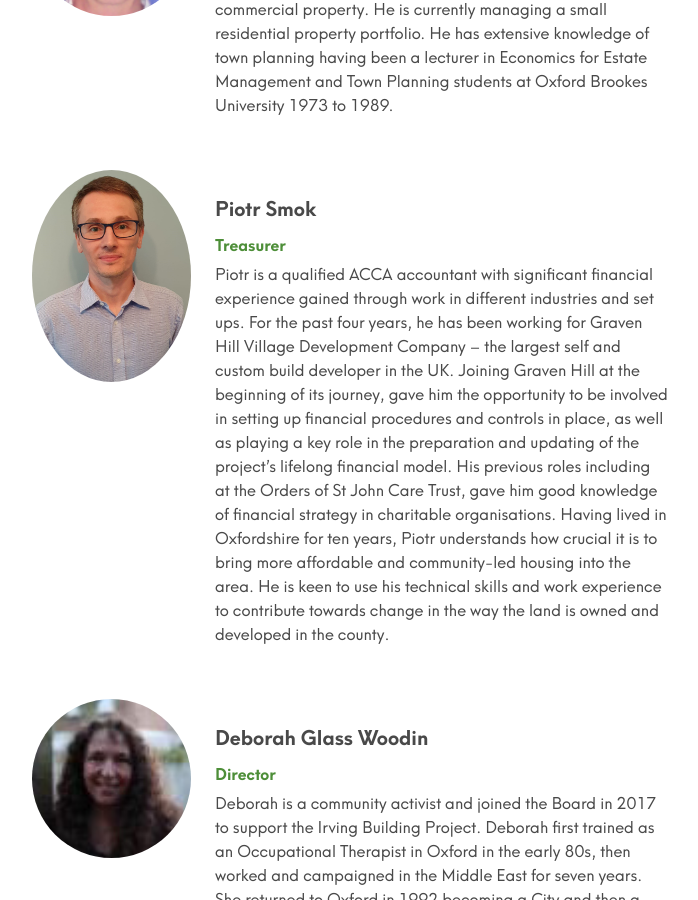
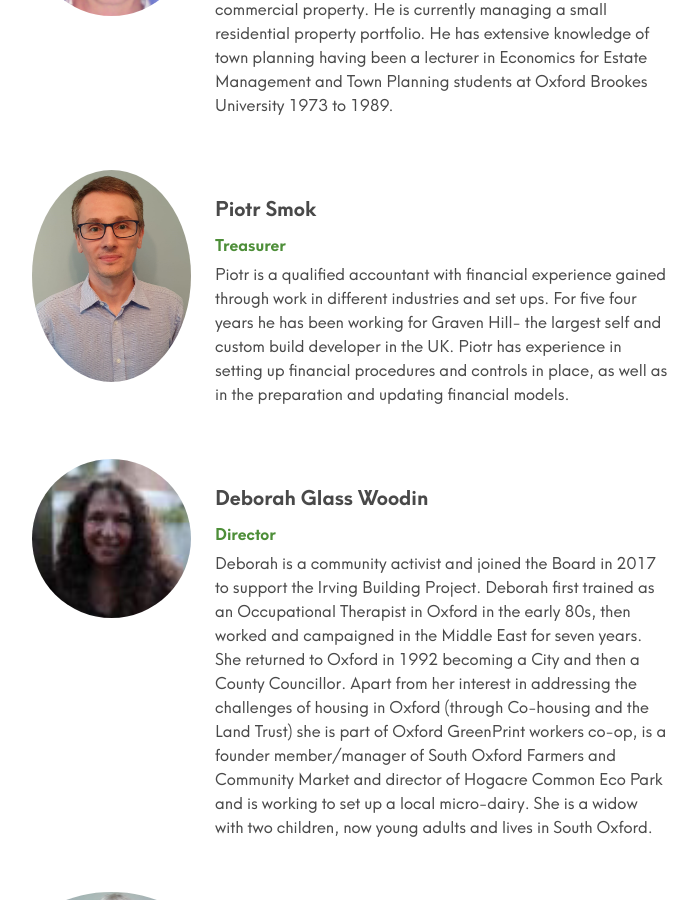
Before and after one commit to johnpuddephatt/oclt, a Jekyll site: the page built from _pages/about.md, in a window 1280 px wide and 900 px high, scrolled down 3199 px. Shown: the whole window, without its empty margins (308-1006 px from the left). Built offline with Jekyll 4.4.1, drawn with Linux system fonts in a browser that asks for light colours.

Commit message:
Update from Forestry.io Oxfordshire CLT updated _data/people.yml

```diff
--- a/_data/people.yml
+++ b/_data/people.yml
@@ -56,18 +56,11 @@ people:
 - name: Piotr Smok
   role: Treasurer
   image: "/uploads/1.jpg"
-  description: 'Piotr is a qualified ACCA accountant with significant financial experience
-    gained through work in different industries and set ups. For the past four years,
-    he has been working for Graven Hill Village Development Company – the largest
-    self and custom build developer in the UK. Joining Graven Hill at the beginning
-    of its journey, gave him the opportunity to be involved in setting up financial
-    procedures and controls in place, as well as playing a key role in the preparation
-    and updating of the project''s lifelong financial model. His previous roles including
-    at the Orders of St John Care Trust, gave him good knowledge of financial strategy
-    in charitable organisations. Having lived in Oxfordshire for ten years, Piotr
-    understands how crucial it is to bring more affordable and community-led housing
-    into the area. He is keen to use his technical skills and  work experience to
-    contribute towards change in the way the land is owned and developed in the county. '
+  description: Piotr is a qualified accountant with financial experience gained through
+    work in different industries and set ups. For five four years he has been working
+    for Graven Hill- the largest self and custom build developer in the UK. Piotr
+    has experience in setting up financial procedures and controls in place, as well
+    as in the preparation and updating financial models.
 - name: Deborah Glass Woodin
   role: Director
   image: "/uploads/people/DGW.jpg"
```
